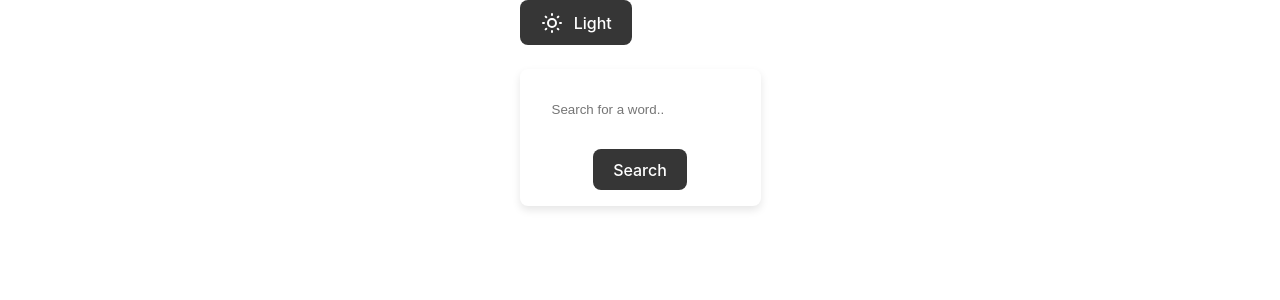
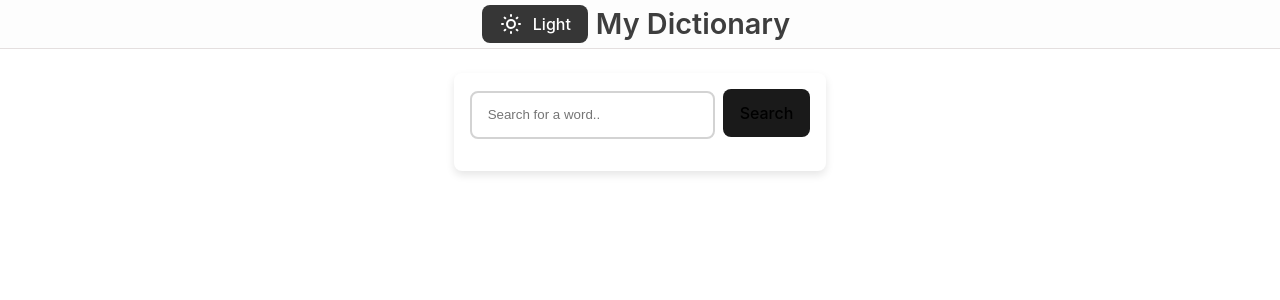
Before and after one commit to Isebring/Dictionary-assignment, a React (Vite) app: page / in a window 1280 px wide. Shown: the top 300 px of the page. Built offline with nearby package versions, Linux system fonts and the light colour scheme.

Commit message:
header + styling

```diff
--- a/src/App.tsx
+++ b/src/App.tsx
@@ -1,32 +1,14 @@
-import { IconMoon, IconSun } from "@tabler/icons-react";
-import { useEffect, useState } from "react";
-import Landingpage from "./pages/Landingpage";
+import Header from './components/Header';
+import Landingpage from './pages/Landingpage';
 
 function App() {
-  const [darkMode, setDarkMode] = useState(false);
-
-  useEffect(() => {
-    if (darkMode) {
-      document.documentElement.classList.add("dark");
-    } else {
-      document.documentElement.classList.remove("dark");
-    }
-  }, [darkMode]);
-
-  const toggleDarkMode = () => {
-    setDarkMode(!darkMode);
-  };
-
   return (
-    <div className="container">
-      <div className={`App ${darkMode ? "dark" : "light"}`}>
-        <button className="toggle-container" onClick={toggleDarkMode}>
-          {darkMode ? <IconMoon /> : <IconSun />}
-          <label htmlFor="Light : Dark ">{darkMode ? "Dark" : "Light"}</label>
-        </button>
+    <>
+      <Header />
+      <div className="container">
         <Landingpage />
       </div>
-    </div>
+    </>
   );
 }
 
--- a/src/components/Card.tsx
+++ b/src/components/Card.tsx
@@ -1,6 +1,6 @@
-import { IconVolume } from "@tabler/icons-react";
-import React, { useEffect, useRef } from "react";
-import { Word } from "../pages/Landingpage";
+import { IconVolume } from '@tabler/icons-react';
+import React, { useEffect, useRef } from 'react';
+import { Word } from '../pages/Landingpage';
 
 interface CardProps {
   word: Word;
@@ -26,22 +26,24 @@ const Card: React.FC<CardProps> = ({ word, activeAudio }) => {
 
   return (
     <div>
-      <h4>Word:</h4>
-      <p>{word.word}</p>
+      {/* <h4>Word:</h4> */}
+      <div style={{ display: 'flex', justifyContent: 'space-between' }}>
+        <h2>{word.word}</h2>
         {word.phonetics && word.phonetics[0] && (
           <div>
-          <h4>Phonetics:</h4>
-          <p>Text: {word.phonetics[0].text}</p>
             {activeAudio && (
               <div>
-              <p>Audio:</p>
+                {/* <p>Audio:</p> */}
                 <audio ref={audioRef} />
                 <source src={activeAudio} type="audio/mpeg" />
-              <IconVolume style={{ cursor: "pointer" }} onClick={playAudio} />
+                <IconVolume style={{ cursor: 'pointer' }} onClick={playAudio} />
+              </div>
+            )}
+            {/* <h4>Phonetics:</h4> */}
+            <p>{word.phonetics[0].text}</p>
           </div>
         )}
       </div>
-      )}
       {word.origin && (
         <div>
           <h4>Origin:</h4>
@@ -50,7 +52,7 @@ const Card: React.FC<CardProps> = ({ word, activeAudio }) => {
       )}
       {word.meanings && word.meanings[0] && (
         <div>
-          <h4>Part of Speech:</h4>
+          {/* <h4>Part of Speech:</h4> */}
           <p>{word.meanings[0].partOfSpeech}</p>
           {word.meanings[0].definitions && word.meanings[0].definitions[0] && (
             <div>
@@ -66,14 +68,14 @@ const Card: React.FC<CardProps> = ({ word, activeAudio }) => {
                 word.meanings[0].definitions[0].synonyms.length > 0 && (
                   <div>
                     <h4>Synonyms:</h4>
-                    <p>{word.meanings[0].definitions[0].synonyms.join(", ")}</p>
+                    <p>{word.meanings[0].definitions[0].synonyms.join(', ')}</p>
                   </div>
                 )}
               {word.meanings[0].definitions[0].antonyms &&
                 word.meanings[0].definitions[0].antonyms.length > 0 && (
                   <div>
                     <h4>Antonyms:</h4>
-                    <p>{word.meanings[0].definitions[0].antonyms.join(", ")}</p>
+                    <p>{word.meanings[0].definitions[0].antonyms.join(', ')}</p>
                   </div>
                 )}
             </div>
--- /dev/null
+++ b/src/components/Header.css
@@ -0,0 +1,48 @@
+header {
+  background-color: #fdfdfd;
+  display: flex;
+  justify-content: center;
+  align-items: center;
+  height: 3rem;
+}
+
+.text-style {
+  color: #3e3e3e;
+  padding: 0.5rem;
+  text-align: center;
+  font-weight: 600;
+  align-self: center;
+  font-size: 1.8rem;
+}
+
+.hr-style {
+  height: 1px;
+  background-color: #e4dfdf;
+  border: none;
+}
+
+/* Dark mode styles */
+.dark header {
+  background-color: #242424;
+}
+
+.dark .text-style {
+  color: rgba(255, 255, 255, 0.87);
+}
+
+.dark .hr-style {
+  background-color: rgba(255, 255, 255, 0.1);
+}
+
+/* Light mode styles */
+.light header {
+  background-color: #fdfdfd;
+}
+
+.light .text-style {
+  color: #3e3e3e;
+}
+
+.light .hr-style {
+  background-color: #e4dfdf;
+}
--- /dev/null
+++ b/src/components/Header.tsx
@@ -0,0 +1,35 @@
+import { IconMoon, IconSun } from '@tabler/icons-react';
+import { useEffect, useState } from 'react';
+import './Header.css';
+
+function Header() {
+  const [darkMode, setDarkMode] = useState(false);
+
+  useEffect(() => {
+    if (darkMode) {
+      document.documentElement.classList.add('dark');
+    } else {
+      document.documentElement.classList.remove('dark');
+    }
+  }, [darkMode]);
+
+  const toggleDarkMode = () => {
+    setDarkMode(!darkMode);
+  };
+  return (
+    <>
+      <header>
+        <div className={`App ${darkMode ? 'dark' : 'light'}`}>
+          <button className="toggle-container" onClick={toggleDarkMode}>
+            {darkMode ? <IconMoon /> : <IconSun />}
+            <label htmlFor="Light : Dark ">{darkMode ? 'Dark' : 'Light'}</label>
+          </button>
+        </div>
+        <h1 className="text-style">My Dictionary</h1>
+      </header>
+      <hr className="hr-style" />
+    </>
+  );
+}
+
+export default Header;
--- a/src/main.css
+++ b/src/main.css
@@ -31,15 +31,10 @@ a:hover {
   color: #535bf2;
 }
 
-h1 {
-  font-size: 3.2em;
-  line-height: 1.1;
-}
-
 button {
   border-radius: 8px;
   border: 1px solid transparent;
-  padding: 0.6em 1.2em;
+  padding: 0.4em 1em;
   font-size: 1em;
   font-weight: 500;
   font-family: inherit;
--- a/src/pages/Landingpage.css
+++ b/src/pages/Landingpage.css
@@ -27,12 +27,13 @@
 .input-search {
   margin-bottom: 1rem;
   height: 3rem;
+  border-style: solid;
+  border-color: lightgrey;
   border-radius: 0.5rem;
-  border-style: none;
   background-color: #ffffff;
   color: #213547;
   padding-left: 1rem;
-  padding-right: 1rem;
+  padding-right: 3rem;
 }
 
 .dark .input-search {
--- a/src/pages/Landingpage.tsx
+++ b/src/pages/Landingpage.tsx
@@ -1,7 +1,7 @@
-import axios from "axios";
-import { useEffect, useRef, useState } from "react";
-import Card from "../components/Card";
-import "./Landingpage.css";
+import axios from 'axios';
+import { useEffect, useRef, useState } from 'react';
+import Card from '../components/Card';
+import './Landingpage.css';
 
 export interface Word {
   word: string;
@@ -23,13 +23,13 @@ export interface Word {
 
 function Landingpage() {
   const [data, setData] = useState<Word[]>([]);
-  const [selectedWord, setSelectedWord] = useState<string>("");
+  const [selectedWord, setSelectedWord] = useState<string>('');
   const [searchedWord, setSearchedWord] = useState<Word | null>(null);
   const audioRef = useRef<HTMLAudioElement | null>(null);
   const [activeAudio, setActiveAudio] = useState<string | null>(null);
 
   const fetchWords = async () => {
-    if (selectedWord !== "") {
+    if (selectedWord !== '') {
       try {
         const response = await axios.get(
           `https://api.dictionaryapi.dev/api/v2/entries/en/${selectedWord}`
@@ -48,6 +48,11 @@ function Landingpage() {
   const handleSelect = () => {
     const word = data.find((word) => word.word === selectedWord) || null;
     setSearchedWord(word);
+  };
+
+  const handleFormSubmit = (e: React.FormEvent) => {
+    e.preventDefault();
+    handleSelect();
   };
 
   useEffect(() => {
@@ -69,6 +74,7 @@ function Landingpage() {
 
   return (
     <div className="card">
+      <form onSubmit={handleFormSubmit}>
         <input
           className="input-search"
           type="search"
@@ -76,7 +82,12 @@ function Landingpage() {
           value={selectedWord}
           onChange={(e) => setSelectedWord(e.target.value)}
         />
-      <button onClick={handleSelect}>Search</button>
+        <button
+          style={{ height: '3rem', marginLeft: '0.5rem' }}
+          onClick={handleSelect}
+        >
+          Search
+        </button>
         {searchedWord && (
           <Card
             word={searchedWord}
@@ -84,6 +95,7 @@ function Landingpage() {
             playAudio={playAudio}
           />
         )}
+      </form>
     </div>
   );
 }
```
Lines whose indentation alone changed are shown as unchanged.
